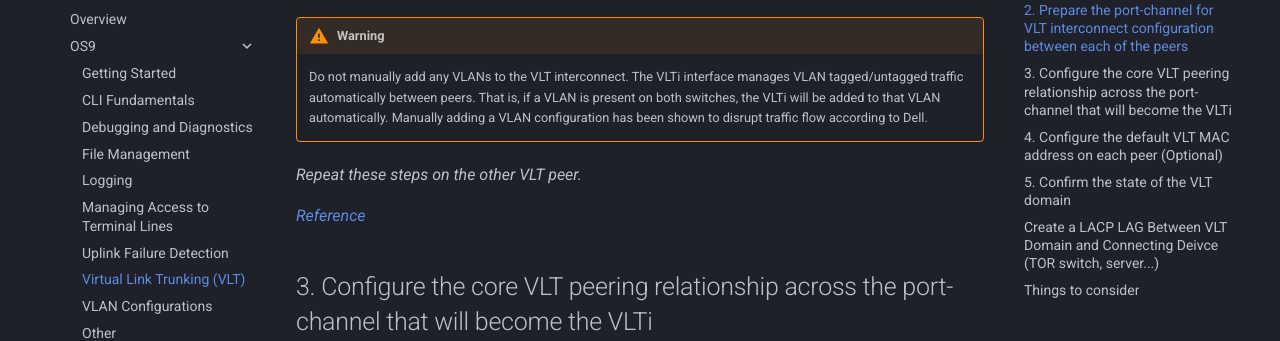
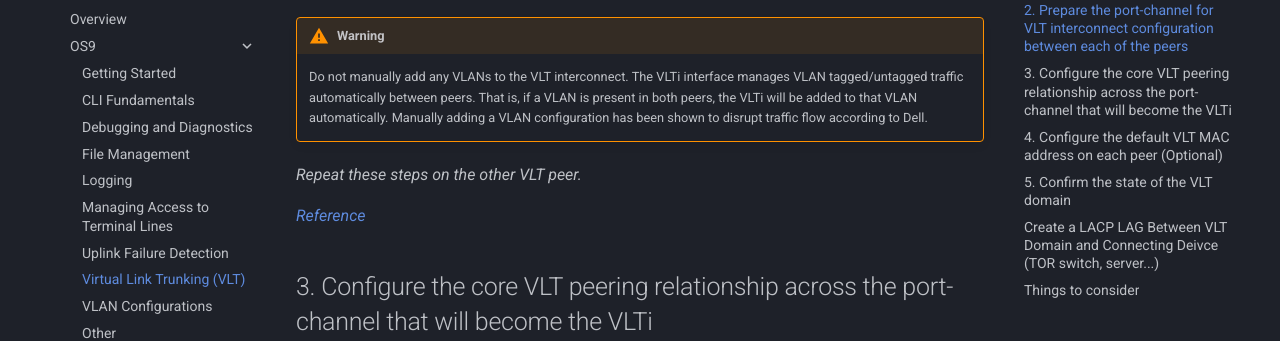
Before and after one commit to rmscode/binary-garden, an MkDocs documentation site: the page built from docs/hardware/dell-emc/S4048-ON/os9-vlt.md, in a window 1280 px wide and 900 px high, scrolled down 1335 px. Shown: the part 191-532 px from the top of the window. Built offline with MkDocs 1.6.1 and Material for MkDocs 9.7.7, drawn with Linux system fonts in a browser that asks for light colours; comment, search, counter and statistics services are not loaded.

Commit message:
Update os9-vlt.md

```diff
--- a/docs/hardware/dell-emc/S4048-ON/os9-vlt.md
+++ b/docs/hardware/dell-emc/S4048-ON/os9-vlt.md
@@ -71,7 +71,7 @@ VLT-1(conf-if-po-128)# exit
 
 !!! warning
 
-    Do not manually add any VLANs to the VLT interconnect. The VLTi interface manages VLAN tagged/untagged traffic automatically between peers. That is, if a VLAN is present on both switches, the VLTi will be added to that VLAN automatically. Manually adding a VLAN configuration has been shown to disrupt traffic flow according to Dell.
+    Do not manually add any VLANs to the VLT interconnect. The VLTi interface manages VLAN tagged/untagged traffic automatically between peers. That is, if a VLAN is present in both peers, the VLTi will be added to that VLAN automatically. Manually adding a VLAN configuration has been shown to disrupt traffic flow according to Dell.
 
 *Repeat these steps on the other VLT peer.*
 
```
